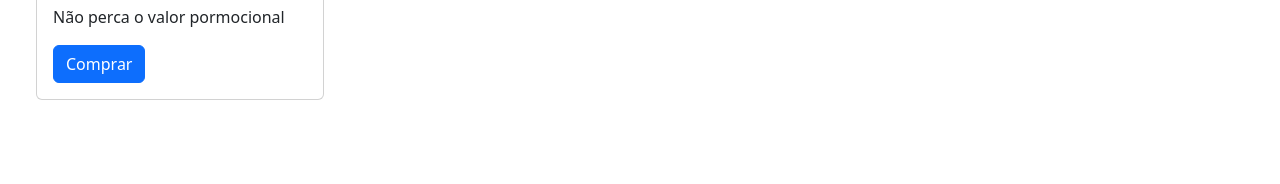
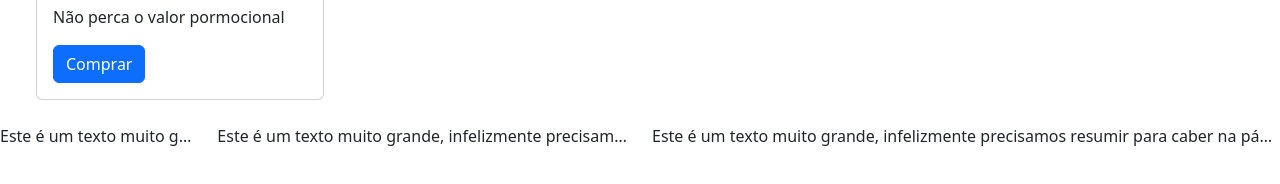
Before and after one commit to LuisFelipeSalvarani/cursoBootstrap, a website: page helpers/exemplo/index.html in a window 1280 px wide. Shown: the part 1080-1264 px from the top of the page. Drawn offline with nearby package versions, Linux system fonts and the light colour scheme.

Commit message:
Limitação de texto

```diff
--- a/helpers/exemplo/index.html
+++ b/helpers/exemplo/index.html
@@ -73,5 +73,19 @@
             </div>
         </div>
     </div>
+
+    <!-- Limitação de texto -->
+
+    <div class="row">
+        <div class="col-2 text-truncate">
+            Este é um texto muito grande, infelizmente precisamos resumir para caber na página
+        </div>
+        <div class="col-4 text-truncate">
+            Este é um texto muito grande, infelizmente precisamos resumir para caber na página
+        </div>
+        <div class="col-6 text-truncate">
+            Este é um texto muito grande, infelizmente precisamos resumir para caber na página
+        </div>
+    </div>
 </body>
 </html>
```
